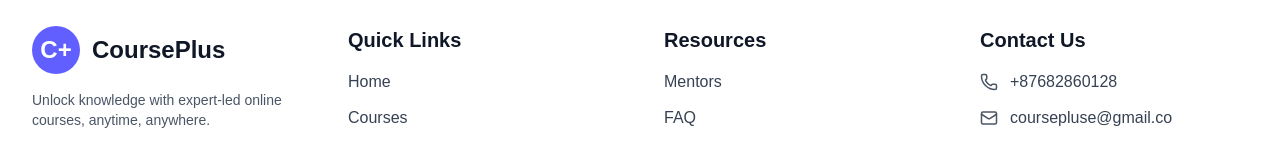
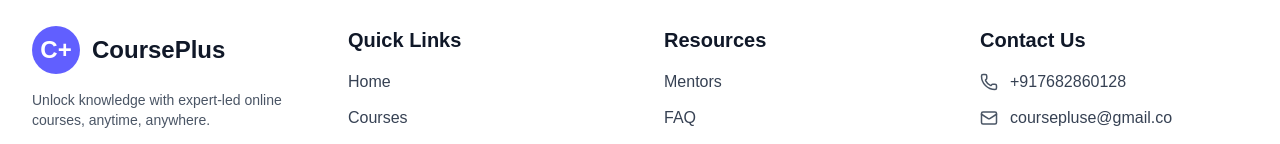
Before and after one commit to iamsamarth1011/capstone-sem2, a Next.js app: page / in a window 1280 px wide. Shown: the part 5818-5962 px from the top of the page. Built offline with nearby package versions, Linux system fonts and the light colour scheme.

Commit message:
footer dummy commit

```diff
--- a/components/footer.jsx
+++ b/components/footer.jsx
@@ -63,7 +63,7 @@ export default function Footer() {
             <ul className="space-y-3">
               <li className="flex items-center gap-3 text-gray-700">
                 <Phone size={18} className="text-gray-600" />
-                <span>+87682860128</span>
+                <span>+917682860128</span>
               </li>
               <li className="flex items-center gap-3 text-gray-700">
                 <Mail size={18} className="text-gray-600" />
```
